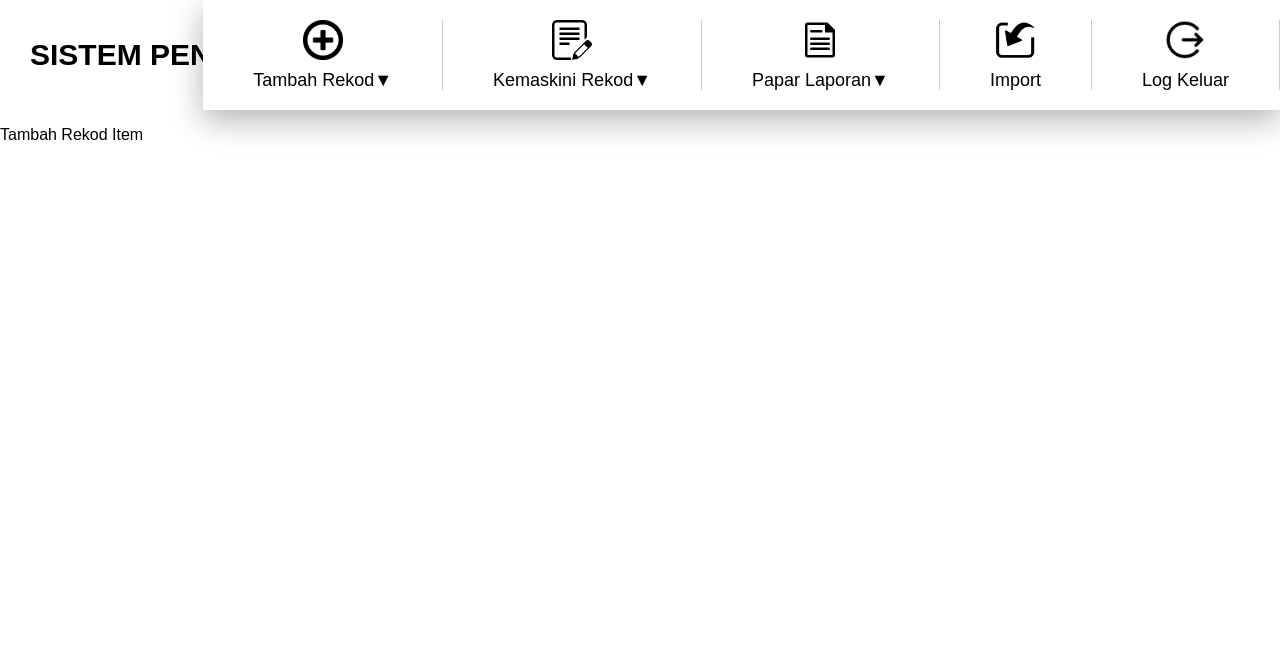
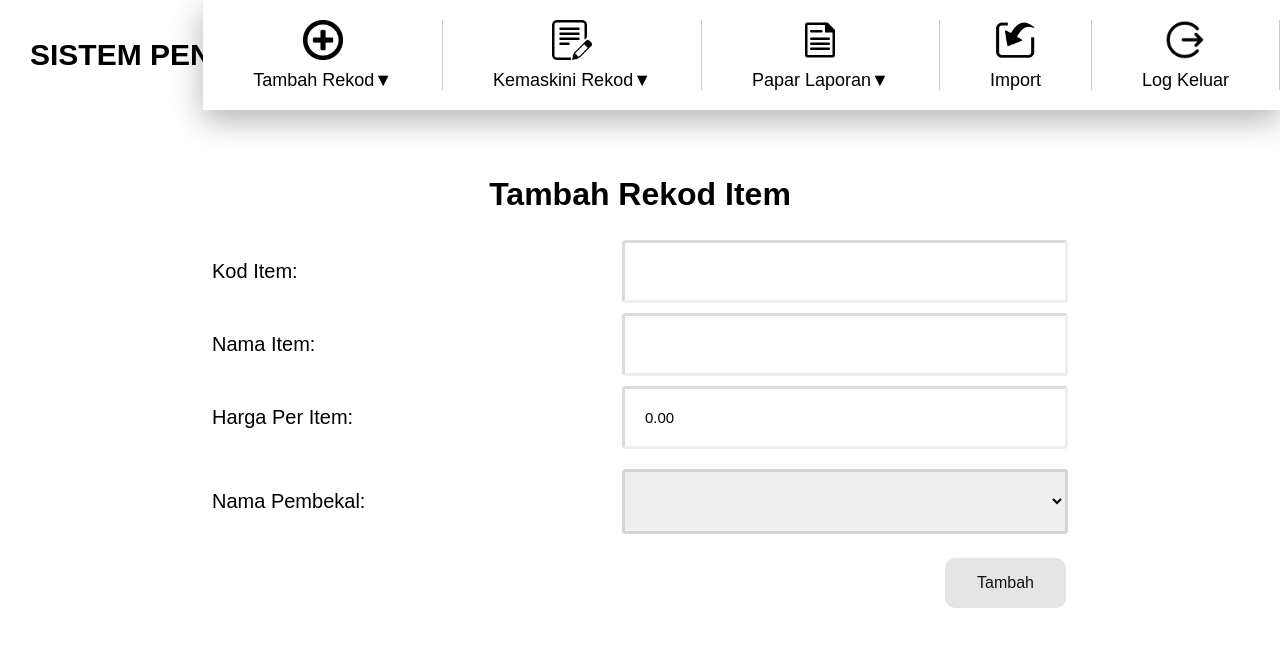
Before and after one commit to TMGamerz/spm-project-2019, a PHP site: page /tambahRekodItem.php in a window 1280 px wide. Shown: the top 647 px of the page. Run offline with PHP 8.4, Linux system fonts and the light colour scheme.

Commit message:
Done all add record page and some bugs

```diff
--- a/css/header-style.css
+++ b/css/header-style.css
@@ -2,20 +2,26 @@ body {
     margin: 0;
     padding: 0;
     font-family: sans-serif;
+    max-width: 100%;
+    overflow-x: hidden;
 }
 
 .navbar {
     background: #fff;
     height: 110px;
+    max-width: 100%;
+    margin: 0 auto;
 }
 
 .nav-container {
-    max-width: 2000px;
+    max-width: 100%;
     margin: 0 auto;
 }
 
 .logo {
     position: absolute;
+    max-width: 100%;
+    margin: 0 auto;
     padding: 40px 30px;
     float: left;
     line-height: 30px;
--- a/css/tambahRekod-style.css
+++ b/css/tambahRekod-style.css
@@ -2,6 +2,10 @@ body {
     font-family: Arial, Helvetica, sans-serif;
     width: 100%;
     height: auto;
+    margin: 0;
+    padding: 0;
+    max-width: 100%;
+    overflow-x: hidden;
 }
 
 h1 {
@@ -10,8 +14,9 @@ h1 {
 }
 
 .container {
-    width: 100%;
+    max-width: 100%;
     height: auto;
+    margin: 0 15%;
     padding: 20px 6px 20px 6px;
 }
 
--- a/header.php
+++ b/header.php
@@ -3,7 +3,7 @@
 <head>
     <meta http-equiv="X-UA-Compatible" content="IE=edge">
     <meta charset="UTF-8">
-    <meta nama = "viewport" content = "width=device-width, initial-scale=1.0">
+    <meta name = "viewport" content = "width=device-width, initial-scale=1.0">
     <link rel = "stylesheet" type = "text/css" href = "css/header-style.css">
     <link rel = "stylesheet" href = "../libraries/font-awesome-4.7.0/css/font-awesome.min.css">
 </head>
--- a/login.php
+++ b/login.php
@@ -15,12 +15,12 @@
 
     <form action = "includes/login.inc.php" method = "POST">
         <div class = "inputBox">
-            <input type="text" name="nama_pengguna" required = "">
+            <input type="text" name="nama_pengguna" required>
             <label>Nama Pengguna</label>
         </div>
 
         <div class = "inputBox">
-            <input type="password" name="kata_laluan" required = "">
+            <input type="password" name="kata_laluan" required>
             <label>Kata Laluan</label>
         </div>
 
--- a/signup.php
+++ b/signup.php
@@ -14,17 +14,17 @@
 
         <form action = "includes/signup.inc.php" method = "POST">
             <div class = "inputBox">
-                <input type = "text" name = "nama_pengguna" required = "">
+                <input type = "text" name = "nama_pengguna" required>
                 <label>Nama Pengguna</label>
             </div>
 
             <div class = "inputBox">
-                <input type = "password" name = "kata_laluan" required = "">
+                <input type = "password" name = "kata_laluan" required>
                 <label>Kata Laluan</label>
             </div>
 
             <div class = "inputBox">
-                <input type = "password" name = "kata_laluan_semula" require = "">
+                <input type = "password" name = "kata_laluan_semula" required>
                 <label></label>
             </div>
 
--- a/tambahRekodItem.php
+++ b/tambahRekodItem.php
@@ -7,7 +7,68 @@
     <title>Tambah Rekod</title>
 </head>
 
-<p>Tambah Rekod Item</p>
+<body>
+<div class = "container">
+    <h1>Tambah Rekod Item</h1>
+
+    <form action = "includes/tambahRekod.inc.php" method = "POST">
+        <table align = "center">
+            <tr class = "row">
+                <td class = "col-25">
+                    <label for = "kod_item">Kod Item: </label>
+                </td>
+
+                <td class = "col-75">
+                    <input type = "text" id = "kod_item" name = "koditem" required>
+                </td>
+            </tr>
+
+            <tr class = "row">
+                <td class = "col-25">
+                    <label for = "nama_item">Nama Item: </label>
+                </td>
+
+                <td class = "col-75">
+                    <input type = "text" id = "nama_item" name = "namaitem" required>
+                </td>
+            </tr>
+
+            <tr class = "row">
+                <td class = "col-25">
+                    <label for = "harga_per_item">Harga Per Item: </label>
+                </td>
+
+                <td class = "col-75">
+                    <input type = "number" id = "harga_per_item" name = "hargaperitem" min="0.00" step="0.01" value = "0.00" required>
+                </td>
+            </tr>
+
+            <tr class = "row">
+                <td class = "col-25">
+                    <label for = "nama_pembekal">Nama Pembekal: </label>
+                </td>
+
+                <td class = "col-75">
+                    <select id = "nama_pembekal" name = "namapembekal" required>
+                        <option value=""></option>
+                        <option value="Item 1">Pembekal 1</option>
+                        <option value="Item 1">Pembekal 2</option>
+                        <option value="Item 1">Pembekal 3</option>
+                    </select>
+                </td>
+            </tr>
+
+            <tr class = "row">
+                <td></td>
+
+                <td>
+                    <input type="submit" value = "Tambah">
+                </td>
+            </tr>
+        </table>
+    </form>
+
+</div>
 
 <?php
     require 'footer.php';
```
Also changed, not shown: tambahRekodJualan.php (+5 -6 lines), tambahRekodPembekal.php (+46 -1 lines).
